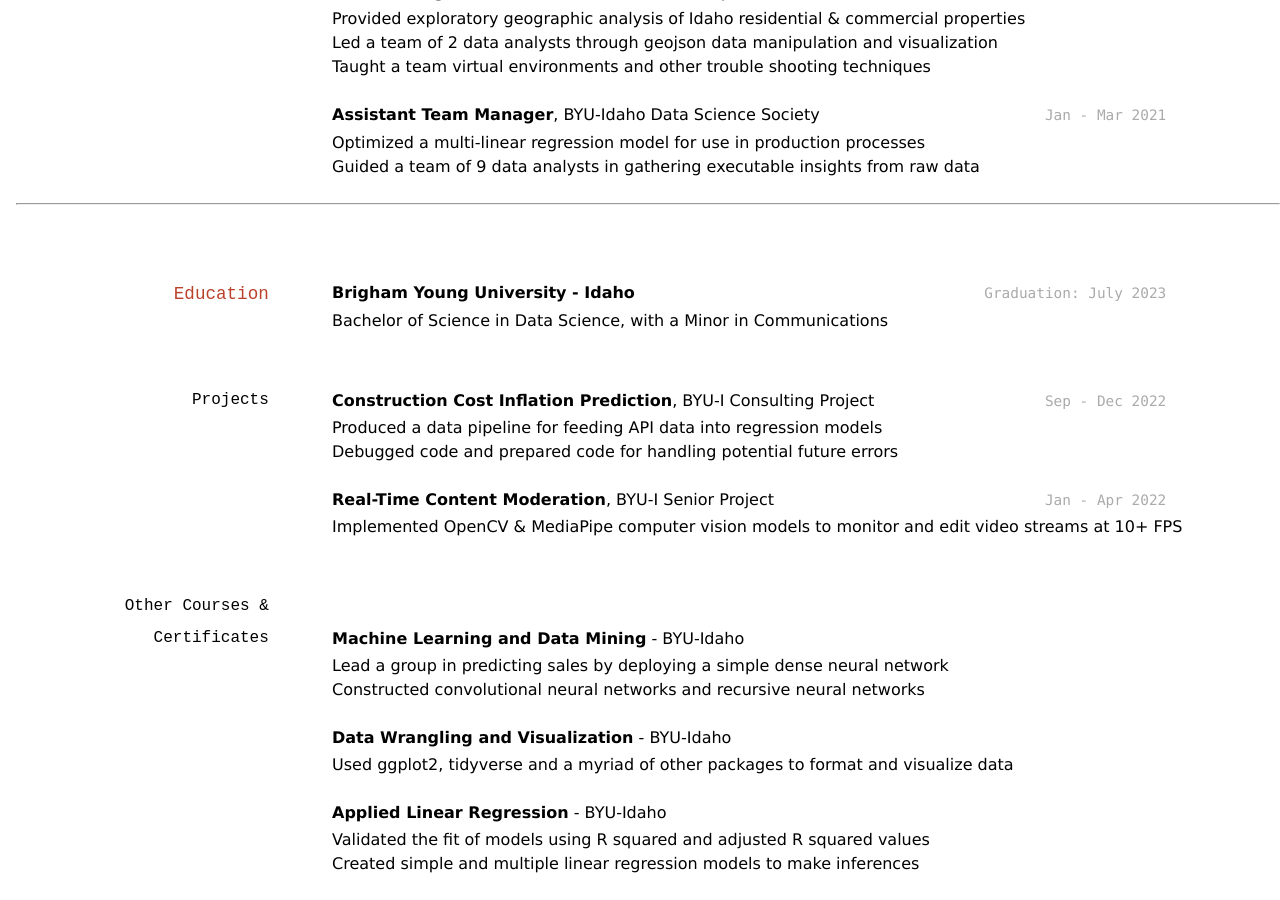
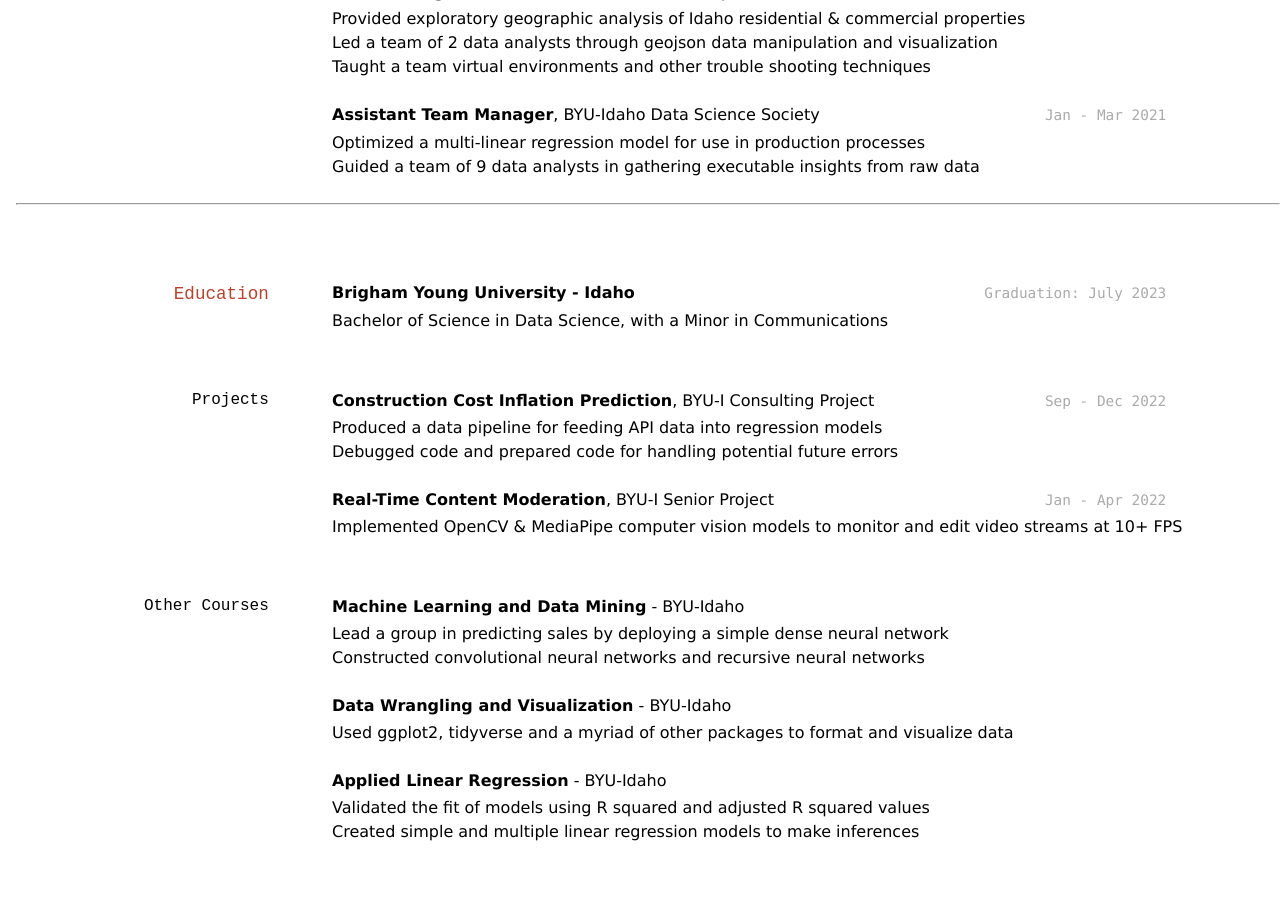
Before and after one commit to BrianGrant-Data/Resume, a Jekyll site: the page built from docs/index.md, in a window 1280 px wide and 900 px high, scrolled down 665 px. Built offline with Jekyll 4.4.1, drawn with Linux system fonts in a browser that asks for light colours; after the commit the page ends 1533 px from its top, so only the background shows below that.

Commit message:
Title was cut in half by the margin

```diff
--- a/docs/index.md
+++ b/docs/index.md
@@ -69,7 +69,7 @@
 - Implemented OpenCV & MediaPipe computer vision models to monitor and edit video streams at 10+ FPS
 
 
-### Other Courses & Certificates
+### Other Courses
 __Machine Learning and Data Mining__ - BYU-Idaho
 - Lead a group in predicting sales by deploying a simple dense neural network
 - Constructed convolutional neural networks and recursive neural networks
```
